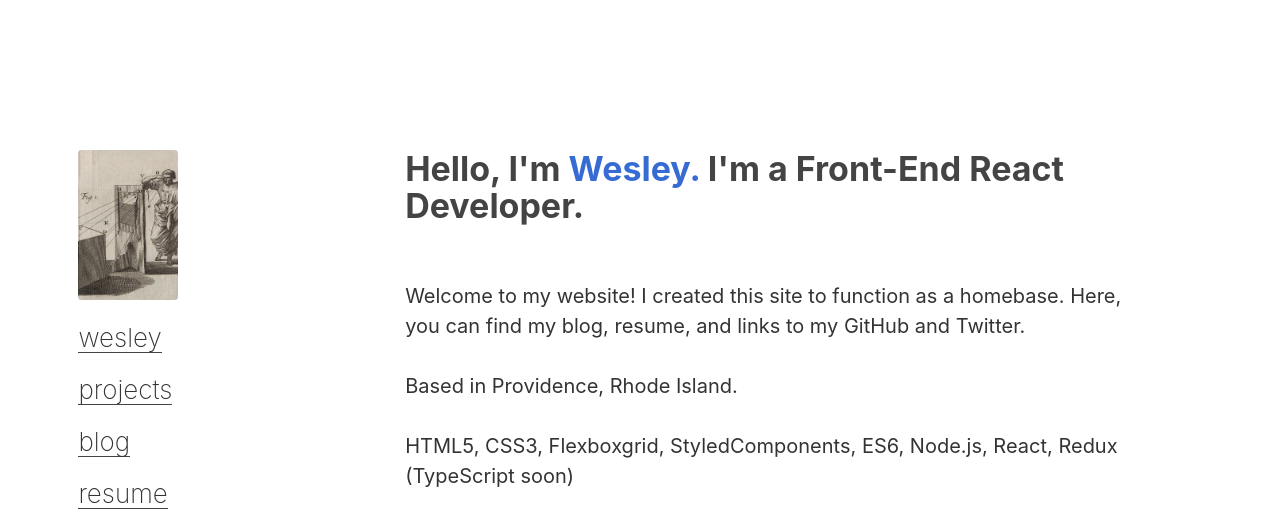
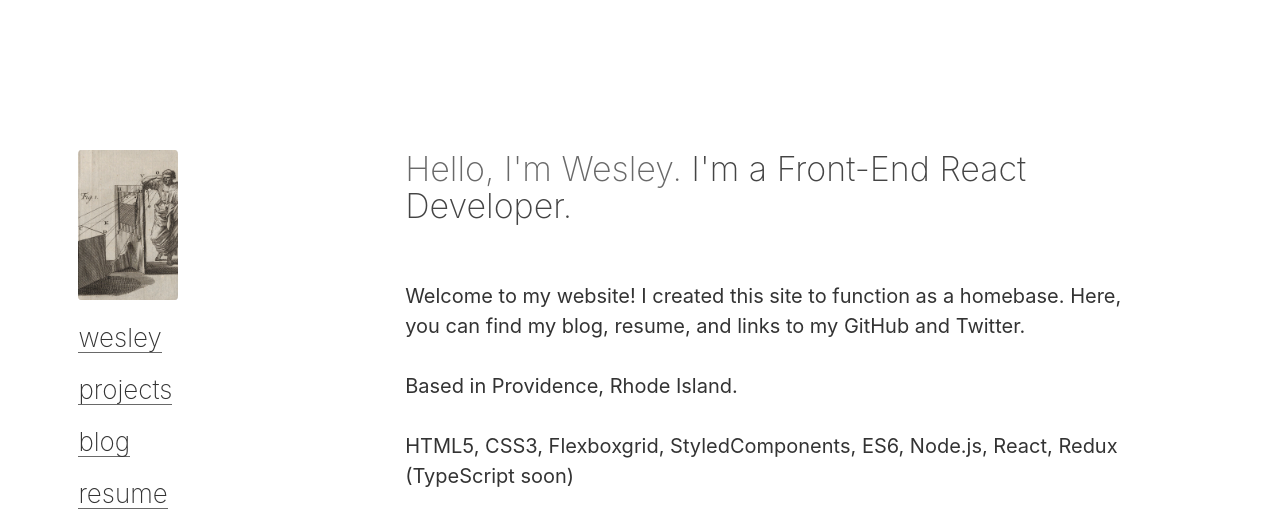
Before and after one commit to wbonneville/gatsby_blog, a Gatsby site: page / in a window 1280 px wide. Shown: the top 532 px of the page. Built offline with nearby package versions, Linux system fonts and the light colour scheme; Gatsby itself is replaced by a stand-in of ours; a web font is replaced by a local one.

Commit message:
Add content

```diff
--- a/src/components/menu.js
+++ b/src/components/menu.js
@@ -76,7 +76,7 @@ const StyledLink = styled(Link)`
   font-weight: 200;
 
   & span {
-    background: linear-gradient(to bottom, #444444 0%, #444444 100%);
+    background: linear-gradient(to bottom, dimgray 0%, dimgray 100%);
     background-position: 0 100%;
     background-repeat: repeat-x;
     background-size: 1px 1px;
--- a/src/pages/index.js
+++ b/src/pages/index.js
@@ -26,10 +26,12 @@ const Body = styled.div`
   & h1 {
     color: #444444;
     font-size: 34px;
-    font-weight: 700;
+    font-weight: 200;
   }
-  & .name {
-    color: #366bd3;
+
+  & .intro {
+    color: dimgray;
+    font-weight: 200;
   }
   @media (min-width: 150px) and (max-width: 350px) {
     h1 {
@@ -57,8 +59,10 @@ const IndexPage = () => {
           </MenuWrapper>
           <Body className="column is-7 is-10-mobile">
             <h1>
-              Hello, I'm <span className="name">Wesley.</span> I'm a Front-End
-              React Developer.{' '}
+              <span className="intro">
+                Hello, I'm <span className="name">Wesley.</span>
+              </span>{' '}
+              I'm a Front-End React Developer.{' '}
             </h1>
 
             <p>
```
